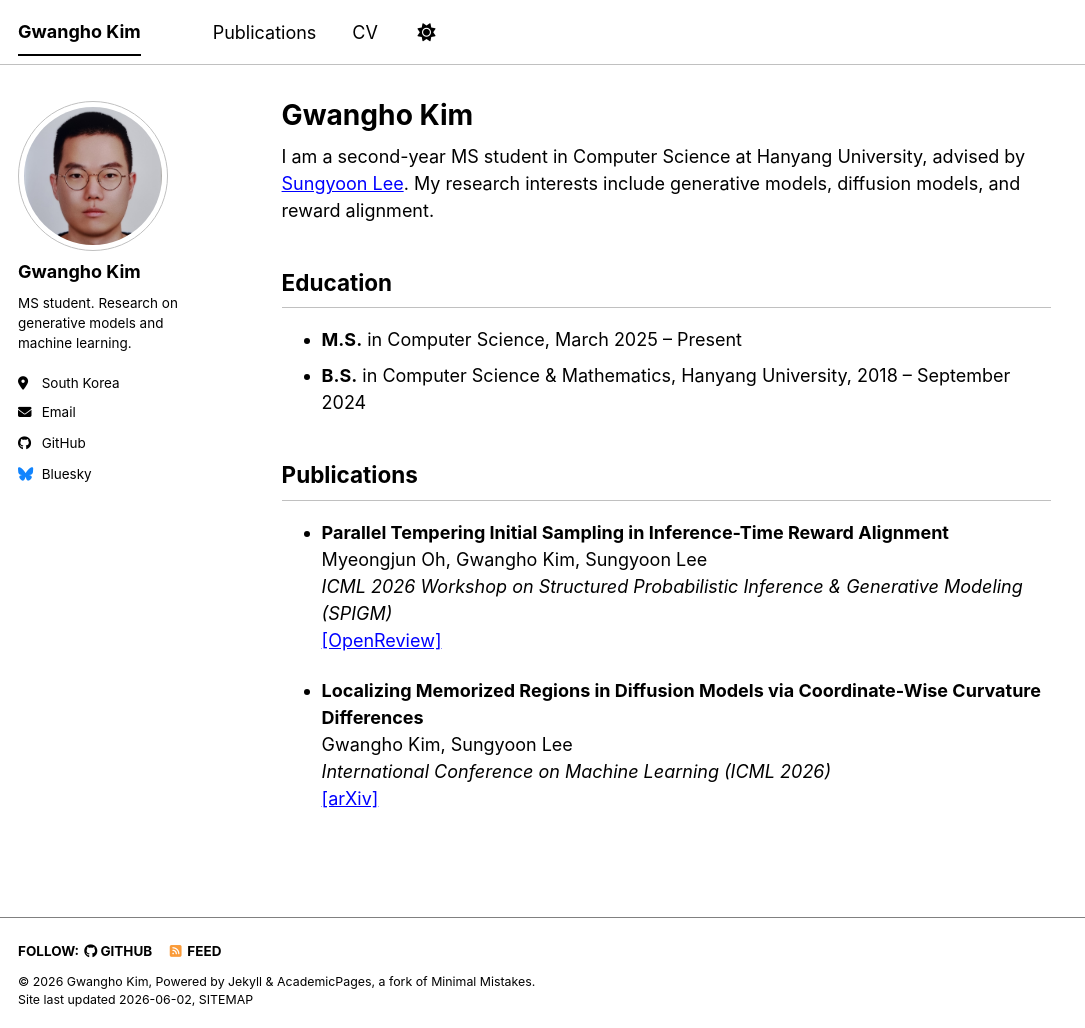
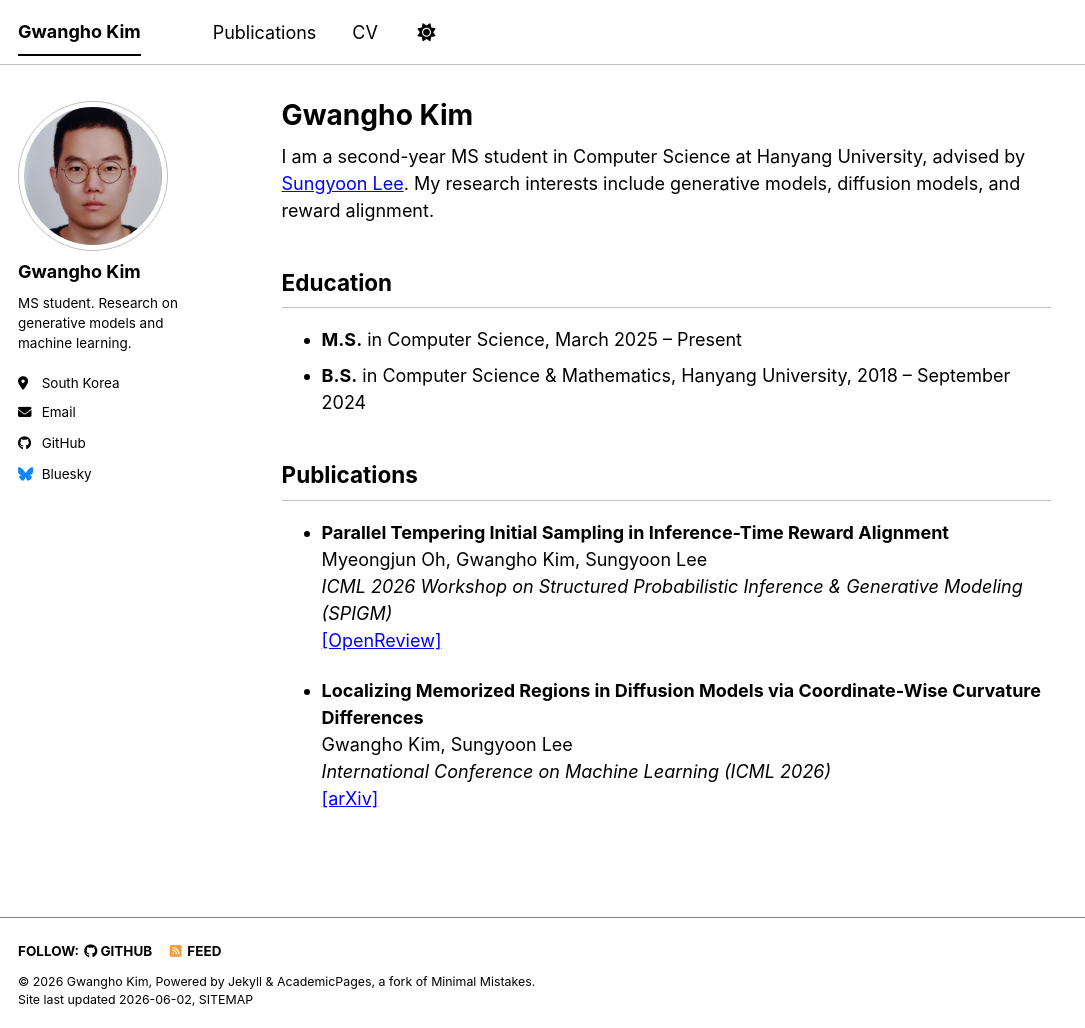
Before and after one commit to Gwangho99/Gwangho99.github.io, a Jekyll site: the page built from _pages/about.md, in a window 1280 px wide and 1028 px high. Shown: the whole window, without its empty margins (0-1085 px from the left). Built offline with Jekyll 4.4.1, drawn with Linux system fonts in a browser that asks for light colours; a script bundle is joined from its source files by our own code; library files that are not in the unit come from our copies.

Commit message:
style: adjust avatar position to show more upper body

```diff
--- a/_sass/layout/_sidebar.scss
+++ b/_sass/layout/_sidebar.scss
@@ -157,7 +157,7 @@
     width: 150px;
     height: 150px;
     object-fit: cover;
-    object-position: center 30%;
+    object-position: center 45%;
     border-radius: 50%;
 
     @include breakpoint($large) {
```
